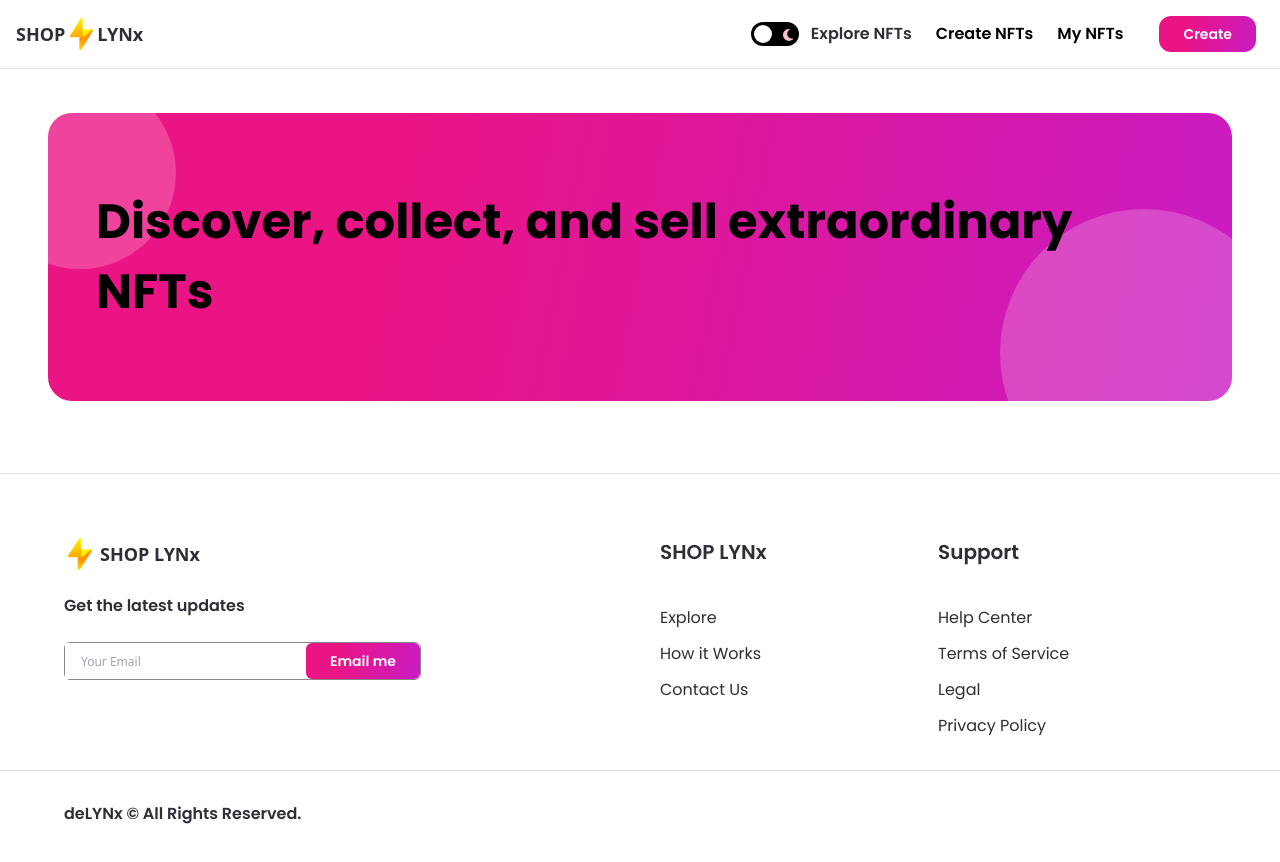
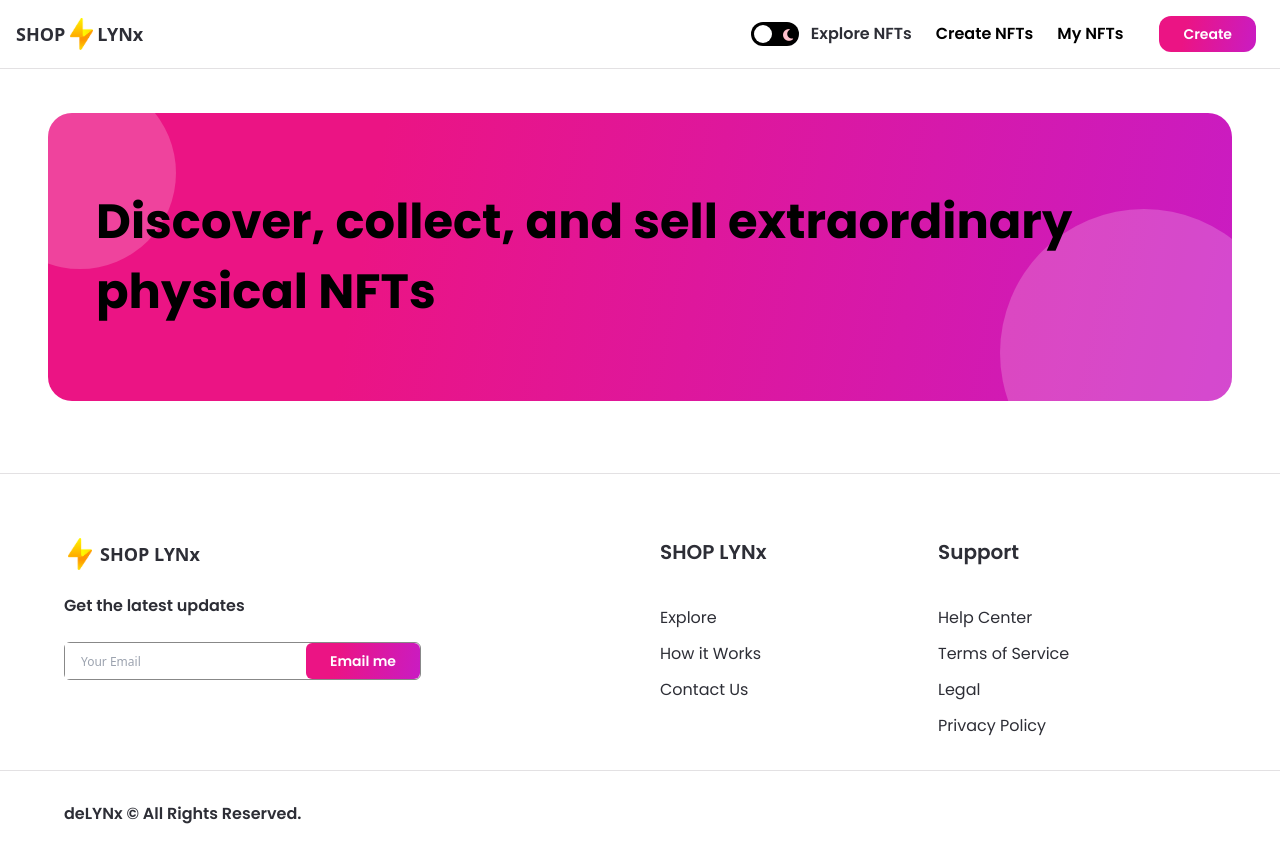
Before and after one commit to PSkinnerTech/nfc_enabled_nft_marketplace, a Next.js app: page / in a window 1280 px wide. Shown: the top 862 px of the page. Built offline with nearby package versions, Linux system fonts and the light colour scheme.

Commit message:
removed routed page for early demo deployment on Vercel

```diff
--- a/pages/create-nft.js
+++ /dev/null
@@ -1,5 +0,0 @@
-const CreateNFT = () => {
-  <div>CreateNFT</div>;
-};
-
-export default CreateNFT;
--- a/pages/index.js
+++ b/pages/index.js
@@ -4,7 +4,7 @@ const Home = () => (
   <div className="flex justify-center sm:px-4 p-12">
     <div className="w-full minmd:w-4/5">
       <Banner
-        name="Discover, collect, and sell extraordinary NFTs"
+        name="Discover, collect, and sell extraordinary physical NFTs"
         childStyles="md:text-4xl sm:text-2xl sx:text-xl text-left"
         parentStyles="justify-start mb-6 h-72 sm:h-60 p-12 xs:p-4 xs:h-44 rounded-3xl"
       />
--- a/pages/my-nfts.js
+++ /dev/null
@@ -1,7 +0,0 @@
-import React from 'react';
-
-const MyNFTs = () => {
-  <div>MyNFTs</div>;
-};
-
-export default MyNFTs;
--- a/pages/nft-details.js
+++ /dev/null
@@ -1,7 +0,0 @@
-import React from 'react';
-
-const NFTDetails = () => {
-  <div>NFTDetails</div>;
-};
-
-export default NFTDetails;
--- a/pages/resell-nft.js
+++ /dev/null
@@ -1,7 +0,0 @@
-import React from 'react';
-
-const ResellNFT = () => {
-  <div>ResellNFT</div>;
-};
-
-export default ResellNFT;
```
